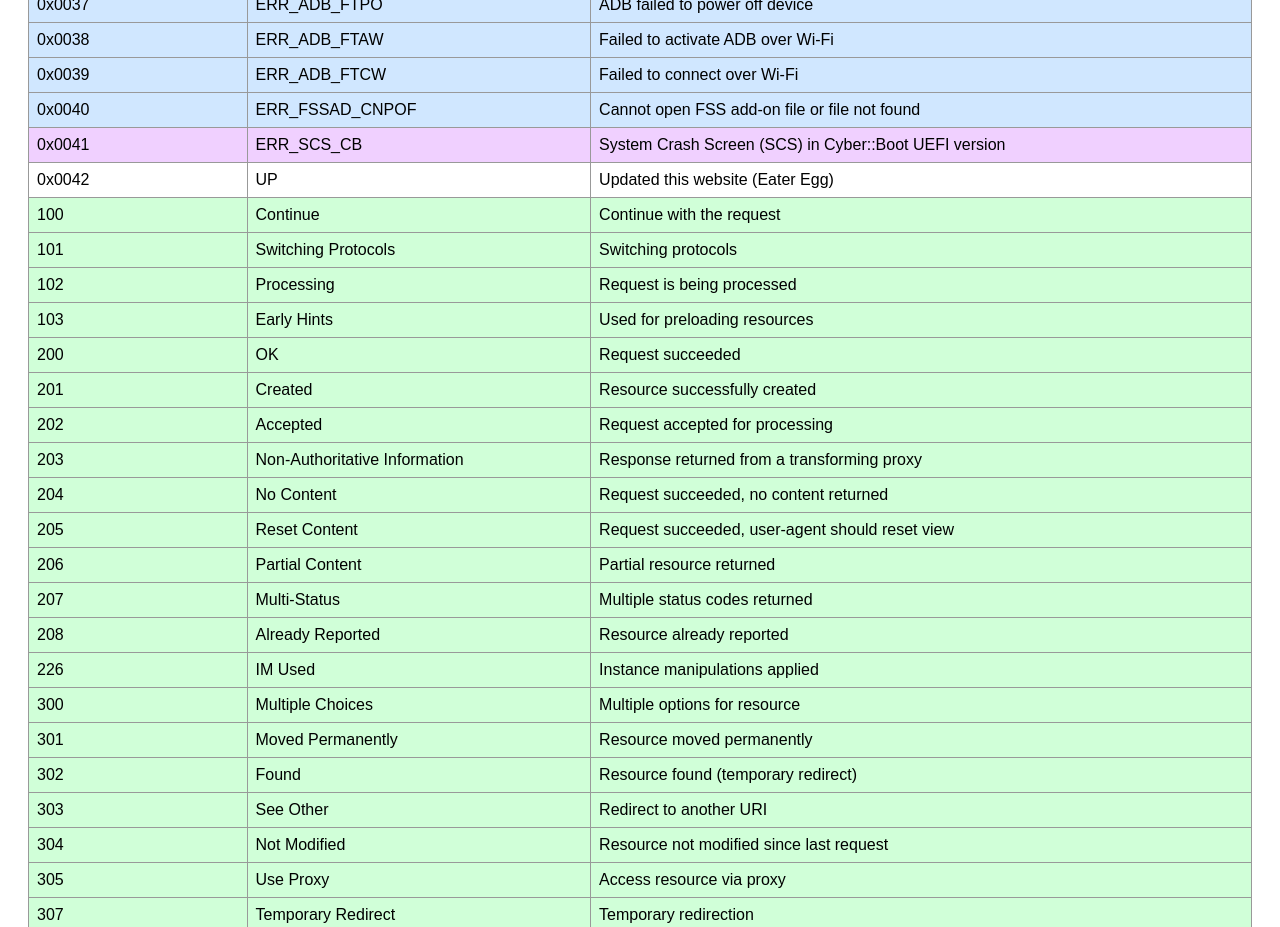
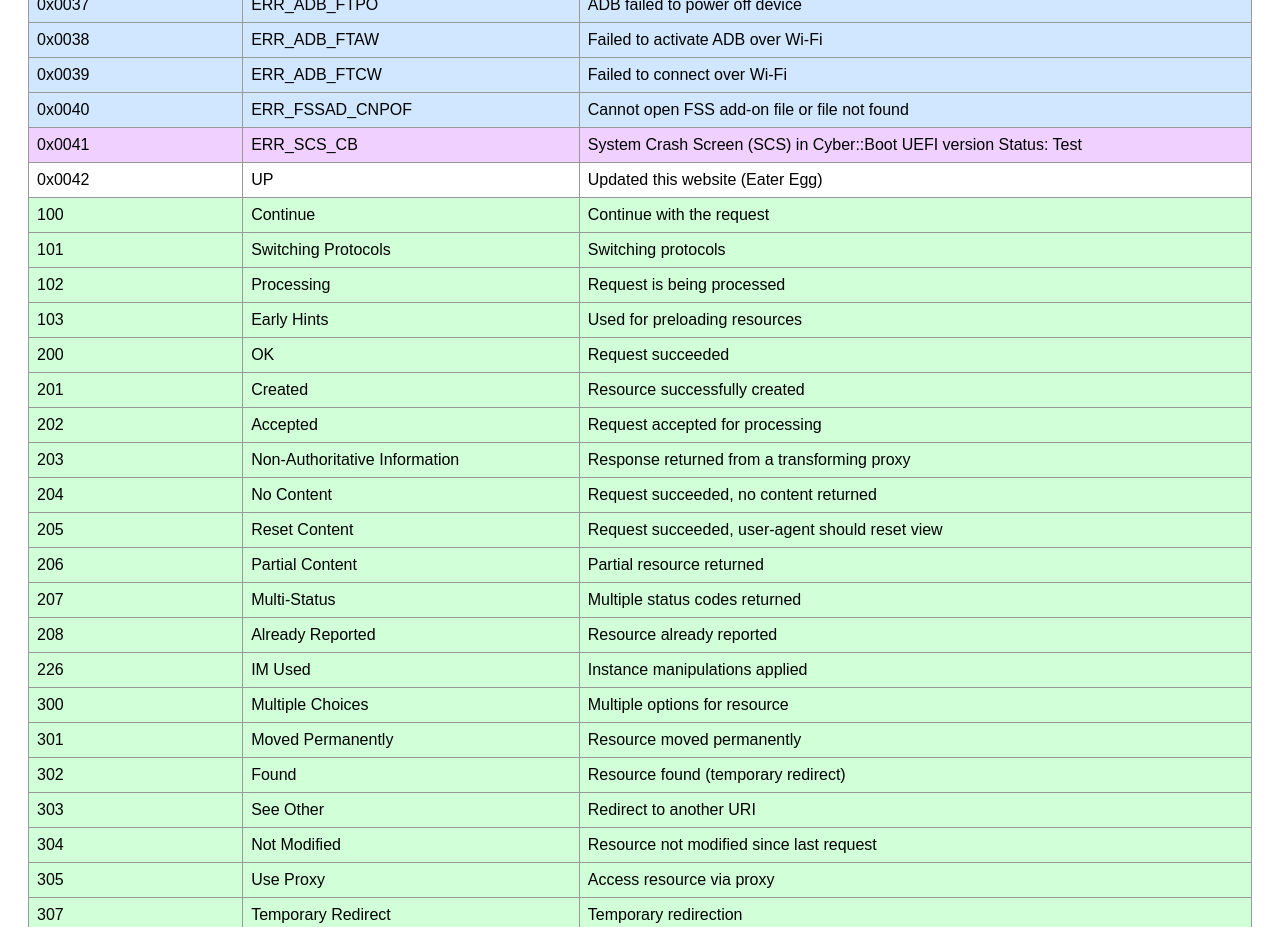
Before and after one commit to FEUE256/secp, a plain HTML site: page index.html in a window 1280 px wide. Shown: the part 1500-2427 px from the top of the page. Drawn offline with Linux system fonts and the light colour scheme.

Commit message:
Update index.html

```diff
--- a/index.html
+++ b/index.html
@@ -75,7 +75,7 @@
 <tr class="fss"><td>0x0038</td><td>ERR_ADB_FTAW</td><td>Failed to activate ADB over Wi-Fi</td></tr>
 <tr class="fss"><td>0x0039</td><td>ERR_ADB_FTCW</td><td>Failed to connect over Wi-Fi</td></tr>
 <tr class="fss"><td>0x0040</td><td>ERR_FSSAD_CNPOF</td><td>Cannot open FSS add-on file or file not found</td></tr>
-<tr class="scs"><td>0x0041</td><td>ERR_SCS_CB</td><td>System Crash Screen (SCS) in Cyber::Boot UEFI version</td></tr>
+<tr class="scs"><td>0x0041</td><td>ERR_SCS_CB</td><td>System Crash Screen (SCS) in Cyber::Boot UEFI version Status: Test</td></tr>
 <tr class="web"><td>0x0042</td><td>UP</td><td>Updated this website (Eater Egg)</td></tr>
 
 <!-- HTTP / HTTPS Status Codes -->
```
